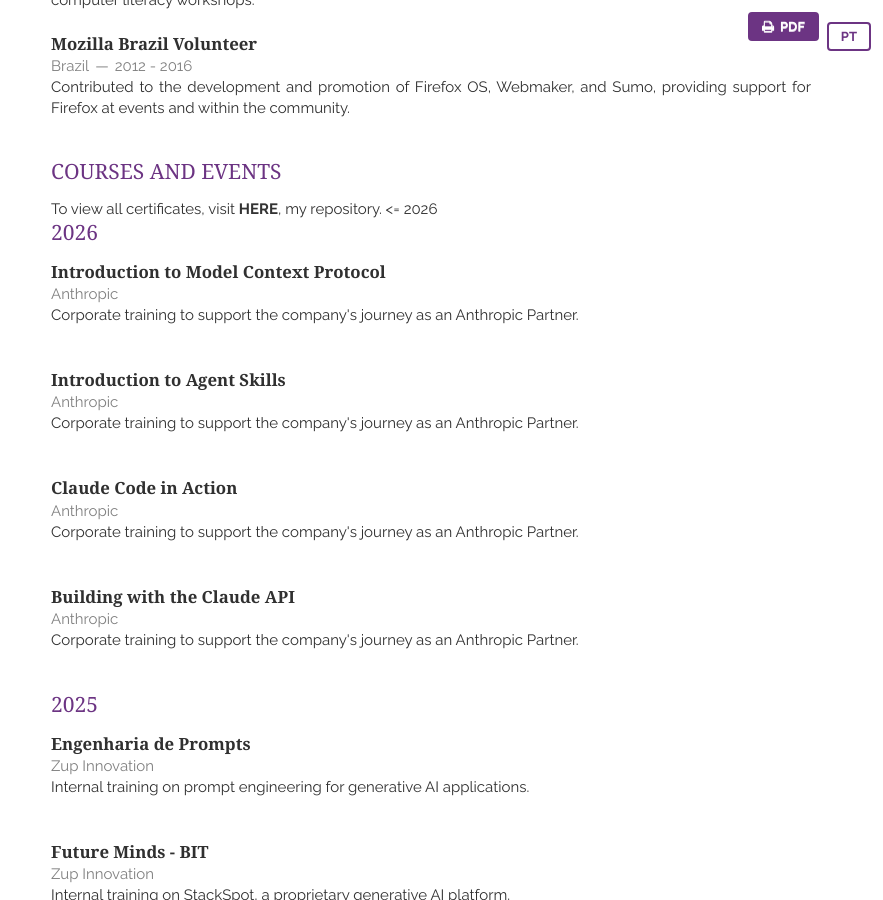
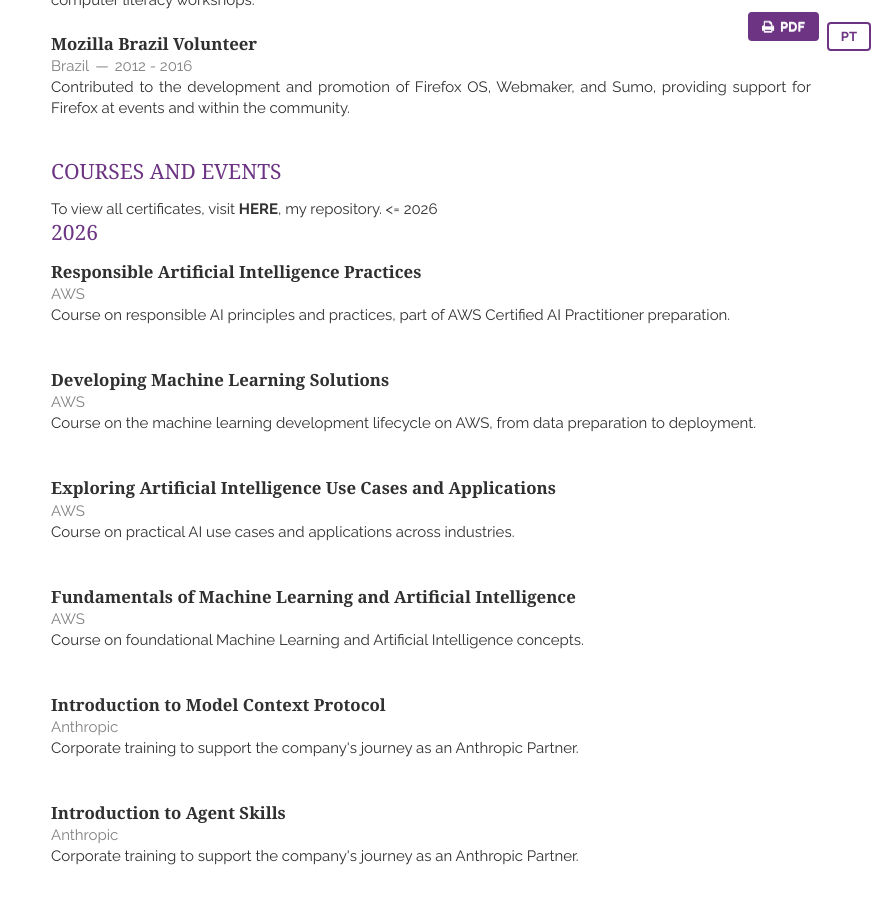
Before and after one commit to RafasTavares/resume-cv, a Jekyll site: the page built from index.html, in a window 1280 px wide and 900 px high, scrolled down 3076 px. Shown: the whole window, without its empty margins (397-1280 px from the left). Built offline with Jekyll 4.4.1, drawn with Linux system fonts in a browser that asks for light colours; nearby versions of some CDN libraries; the list of posts is cut into pages by our own code.

Commit message:
Add AWS 2026 certificates to Courses and Events (PT/EN)
Adds the 4 new AWS certificates (Responsible AI Practices, Developing
ML Solutions, Exploring AI Use Cases, Fundamentals of ML and AI) to
both language versions of the resume.

Co-Authored-By: Claude Sonnet 5 <noreply@anthropic.com>

```diff
--- a/_includes/en/courses.html
+++ b/_includes/en/courses.html
@@ -5,6 +5,38 @@
             href="https://github.com/RafasTavares/My-certificates"><strong>HERE</strong></a>, my repository. &lt;= 2026
     </p>
     <h1>2026</h1>
+    <article>
+        <header>
+            <h1>Responsible Artificial Intelligence Practices</h1>
+            <span>AWS</span>
+        </header>
+        <p>Course on responsible AI principles and practices, part of AWS Certified AI Practitioner preparation.</p>
+    </article>
+    <br />
+    <article>
+        <header>
+            <h1>Developing Machine Learning Solutions</h1>
+            <span>AWS</span>
+        </header>
+        <p>Course on the machine learning development lifecycle on AWS, from data preparation to deployment.</p>
+    </article>
+    <br />
+    <article>
+        <header>
+            <h1>Exploring Artificial Intelligence Use Cases and Applications</h1>
+            <span>AWS</span>
+        </header>
+        <p>Course on practical AI use cases and applications across industries.</p>
+    </article>
+    <br />
+    <article>
+        <header>
+            <h1>Fundamentals of Machine Learning and Artificial Intelligence</h1>
+            <span>AWS</span>
+        </header>
+        <p>Course on foundational Machine Learning and Artificial Intelligence concepts.</p>
+    </article>
+    <br />
     <article>
         <header>
             <h1>Introduction to Model Context Protocol</h1>
```
Also changed, not shown: _includes/pt-BR/courses.html (+32 -0 lines).
